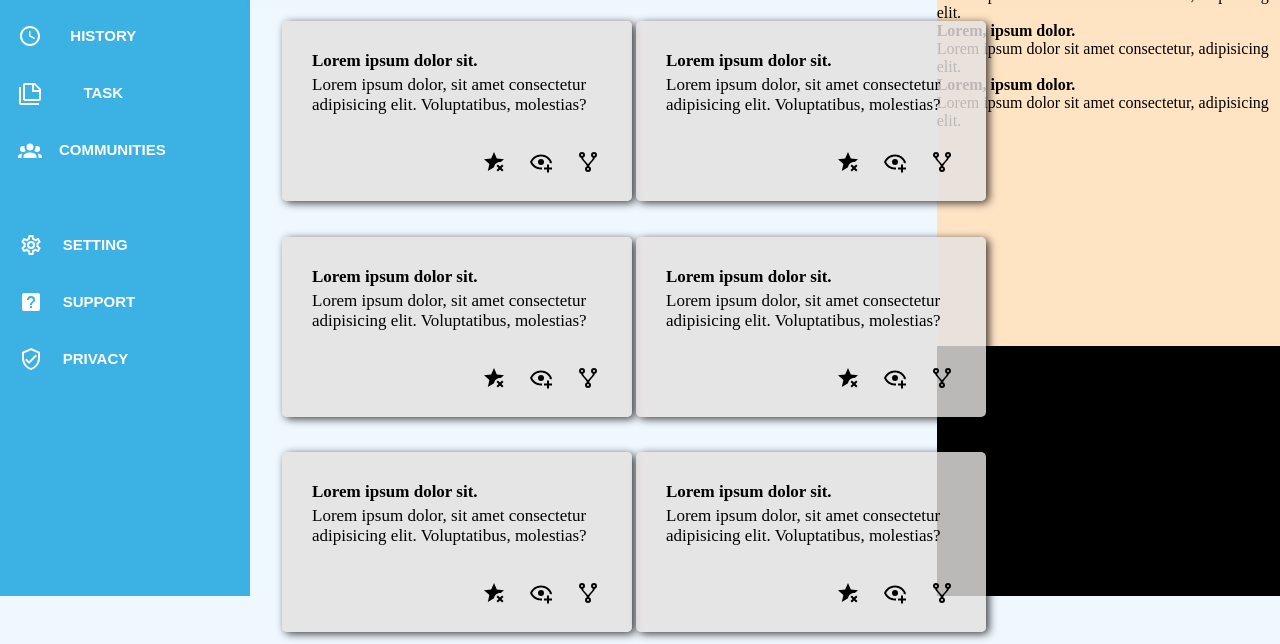
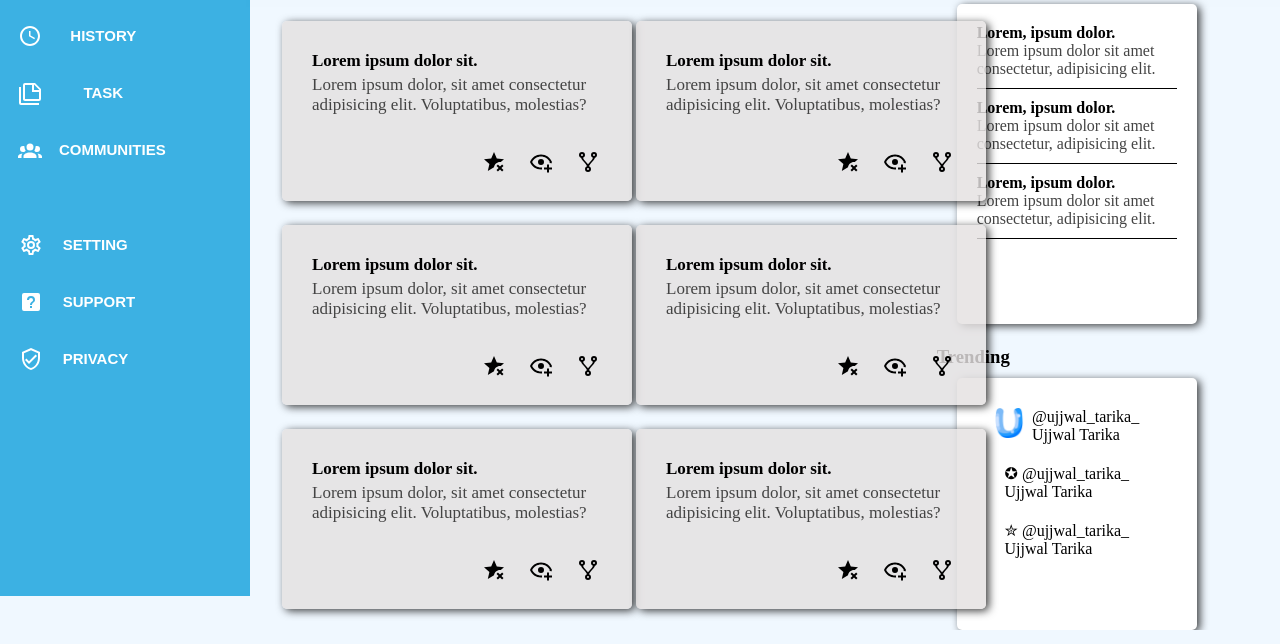
Before and after one commit to ujju2000/admin-dashboard, a plain HTML site: page index.html in a window 1280 px wide. Shown: the part 204-848 px from the top of the page. Drawn offline with Linux system fonts and the light colour scheme.

Commit message:
trending complete

```diff
--- a/index.html
+++ b/index.html
@@ -315,7 +315,7 @@
         <div class="announcements">
             <h3>Announcements</h3>
 
-            <div class="announcement-chart">
+            <div class="chart">
                 <div class="announcement">
                     <h4>Lorem, ipsum dolor.</h4>
                     <p>Lorem ipsum dolor sit amet consectetur, adipisicing elit.</p>
@@ -331,8 +331,32 @@
 
             </div>
         </div>
-        <div class="trending">
+        <div class="trendings">
+            <h3>Trending</h3>
+            <div class="chart">
+                <div class="trending">
 
+                    <div class="handles">
+                        <img src="./symbol.png" alt="">
+                        @ujjwal_tarika_
+                        <br>
+                        Ujjwal Tarika
+                    </div>
+
+                    <div class="handles">
+                        ✪
+                        @ujjwal_tarika_
+                        <br>
+                        Ujjwal Tarika
+                    </div>
+                    <div class="handles">
+                        ✮
+                        @ujjwal_tarika_
+                        <br>
+                        Ujjwal Tarika
+                    </div>
+                </div>
+            </div>
         </div>
     </main>
 
--- a/style.css
+++ b/style.css
@@ -5,7 +5,9 @@
     margin: 0px;
     box-sizing: border-box;
 }
-
+p {
+    color : rgb(68, 68, 68)
+}
 body {
     height : 100vh;
     width : 100vw;
@@ -40,7 +42,7 @@ aside {
 
 main {
 
-    height : auto;
+
     width : auto;
     grid-row: 2/5;
     grid-column: 2/5;
@@ -220,7 +222,7 @@ header img {
 main {
     display : grid;
     grid-template-columns: repeat(3,1fr);
-    grid-template-rows: repeat(3,fr);
+    grid-template-rows: repeat(3,1fr);
     /* background-color: green; */
 }
 
@@ -237,16 +239,16 @@ main {
 .announcements {
     height : 400px;
     grid-column: 3/4;
-    /* grid-row: 1/2; */
-    background-color: bisque;
+    grid-row: 1/2;
+    /* background-color: bisque; */
 }
 
 .trending {
-    height : 250px;
+
 
     grid-column: 3/4;
-    /* grid-row: 2/4; */
-    background-color: black;
+    grid-row: 2/4;
+    /* background-color: black; */
 }
 .cards {
     height : calc(100% - 40px);
@@ -286,3 +288,54 @@ main {
     justify-content: space-around;
 
 }
+
+/* announcement */
+
+.announcements h3 {
+    padding : 10px;
+    font-weight: 600;
+    /* margin-top : 10px; */
+    font-size: 25px;
+}
+.chart {
+    height : 80%;
+    background-color: white;
+    width : 70%;
+    margin : 10px 20px;
+    padding : 20px;
+    border-radius: 5px;
+    box-shadow: 3px 2px 9px 0px rgba(0,0,0,0.75);
+}
+
+
+.announcement {
+    border-bottom: 1px solid black;
+    margin-bottom: 10px;
+}
+.announcement p {
+    margin-bottom: 10px;
+}
+
+
+/* trending */
+.trending {
+    display : flex;
+    /* width : 80%; */
+    justify-content: space-between;
+    flex-direction: column;
+
+}
+.trendings .chart {
+    height : 100%;
+}
+.handles {
+    width : 80%;
+    justify-content: space-evenly;
+    display: flex;
+    margin : 10px;
+
+}
+.trending img {
+    height : 30px;
+    width : 30px;
+}
```
